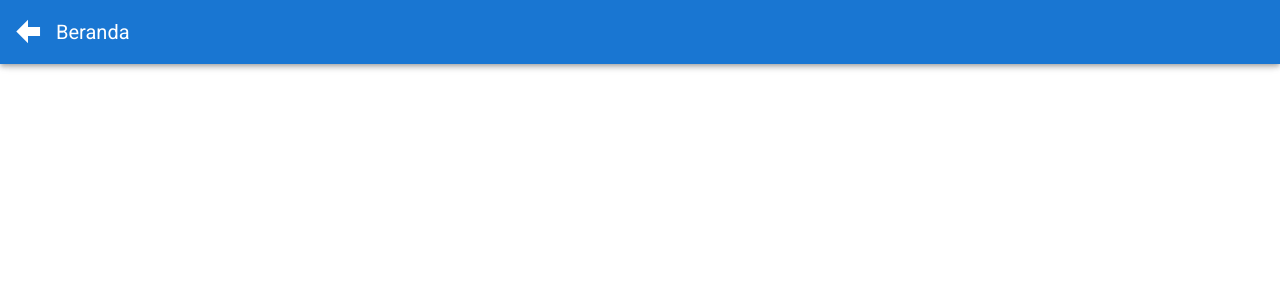
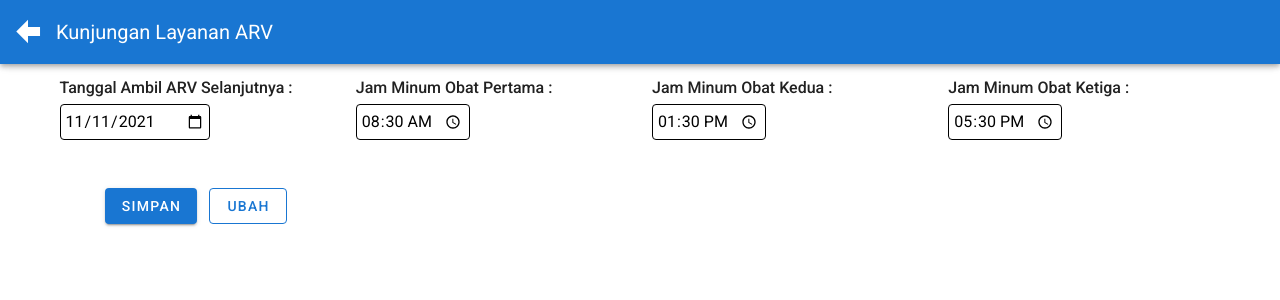
Before and after one commit to vhalegax/retensi-arv, a Nuxt app: page /kunjungan-layanan-arv in a window 1280 px wide. Before the commit this address had no page. Shown: the top 300 px of the page. Built offline with nearby package versions, Linux system fonts and the light colour scheme.

Commit message:
feat: kunjungan layanan arv

```diff
--- a/layouts/default.vue
+++ b/layouts/default.vue
@@ -6,7 +6,7 @@
       </v-btn>
       <v-toolbar-title class="pl-1 white--text" v-text="title" />
       <v-spacer />
-      <v-btn v-if="showIconNotification" icon >
+      <v-btn v-if="showIconNotification" icon>
         <v-icon large color="white">mdi-bell-ring</v-icon>
       </v-btn>
     </v-app-bar>
@@ -32,6 +32,10 @@ export default {
         case 'profil':
           title = 'Profil'
           break
+        case 'kunjungan-layanan-arv':
+          title = 'Kunjungan Layanan ARV'
+          break
+
         default:
           title = 'Beranda'
       }
--- a/pages/index.vue
+++ b/pages/index.vue
@@ -67,6 +67,11 @@ export default {
           route: 'profil',
         },
         {
+          title: 'Kunjungan Layanan ARV',
+          icon: 'mdi-hospital-box',
+          route: 'kunjungan-layanan-arv',
+        },
+        {
           title: 'Kunjungan Pemeriksaan Laboratorium',
           icon: 'mdi-calendar-month-outline',
           route: '',
@@ -88,6 +93,6 @@ export default {
         },
       ],
     }
-  }
+  },
 }
 </script>
--- /dev/null
+++ b/pages/kunjungan-layanan-arv/index.vue
@@ -0,0 +1,55 @@
+<template>
+  <v-form>
+    <v-container class="pa-0">
+      <v-row>
+        <v-col cols="12" sm="6" md="3">
+          <label class="font-weight-medium">Tanggal Ambil ARV Selanjutnya :</label> <br />
+          <input
+            type="date"
+            class="rounded pa-1 mt-1"
+            value="2021-11-11"
+            :style="`border: 1px solid !important;`"
+          />
+        </v-col>
+
+        <v-col cols="12" sm="6" md="3">
+          <label class="font-weight-medium">Jam Minum Obat Pertama :</label> <br />
+          <input
+            type="time"
+            class="rounded pa-1 mt-1"
+            value="08:30"
+            :style="`border: 1px solid !important;`"
+          />
+        </v-col>
+
+        <v-col cols="12" sm="6" md="3">
+          <label class="font-weight-medium">Jam Minum Obat Kedua :</label> <br />
+          <input
+            type="time"
+            class="rounded pa-1 mt-1"
+            value="13:30"
+            :style="`border: 1px solid !important;`"
+          />
+        </v-col>
+
+        <v-col cols="12" sm="6" md="3">
+          <label class="font-weight-medium">Jam Minum Obat Ketiga :</label> <br />
+          <input
+            type="time"
+            class="rounded pa-1 mt-1"
+            value="17:30"
+            :style="`border: 1px solid !important;`"
+          />
+        </v-col>
+      </v-row>
+
+      <v-row class="mt-12">
+        <v-col cols="12" sm="6" md="3" class="text-center pa-0">
+          <v-btn color="primary" class="mr-3"> Simpan </v-btn>
+
+          <v-btn color="primary" outlined> Ubah </v-btn>
+        </v-col>
+      </v-row>
+    </v-container>
+  </v-form>
+</template>
```
